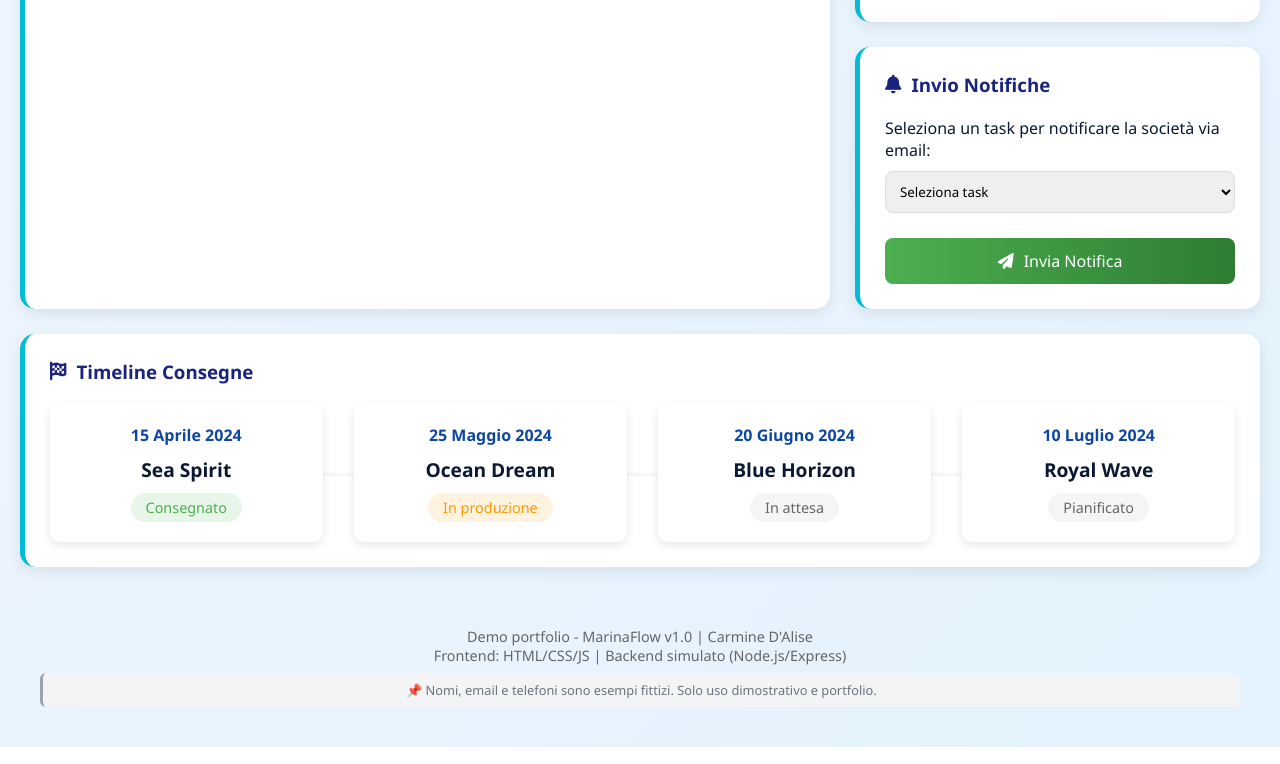
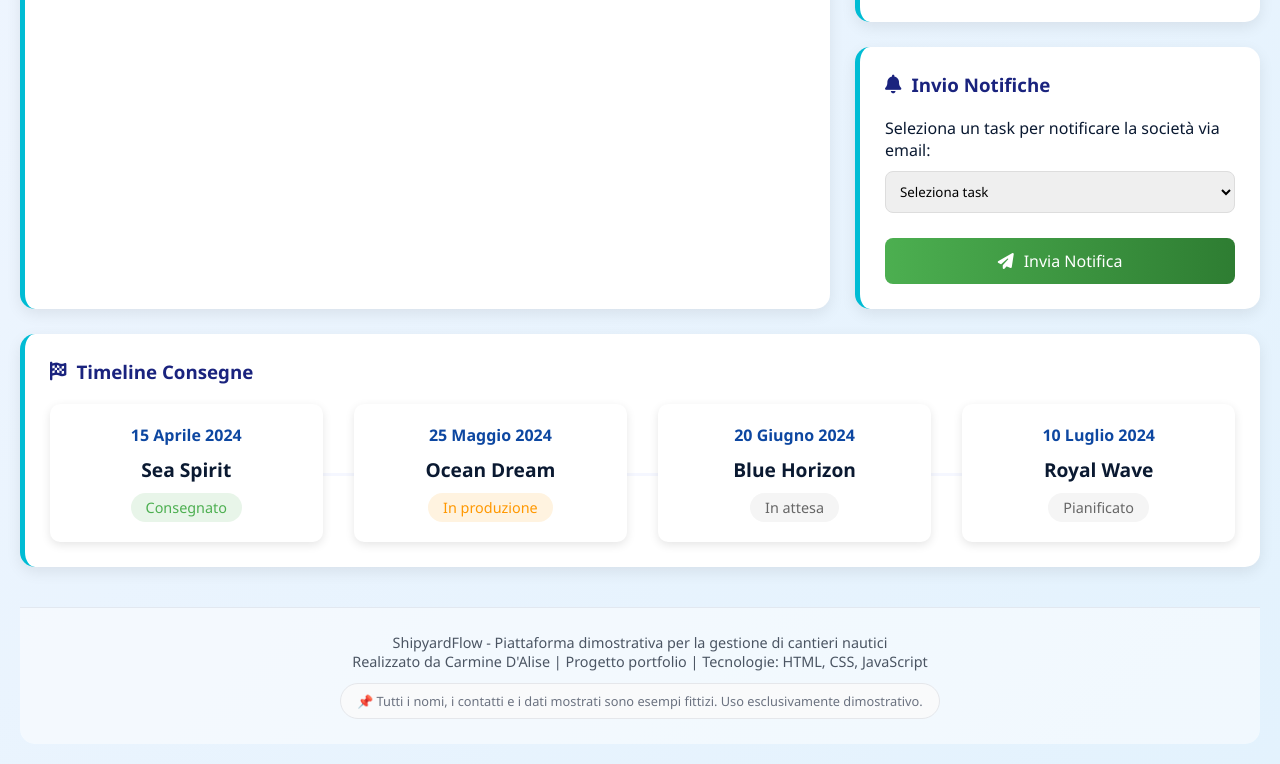
Before and after one commit to iacreatorcar/nauticgantt, a plain HTML site: page index.html in a window 1280 px wide. Shown: the part 1421-2185 px from the top of the page. Drawn offline with Linux system fonts and the light colour scheme.

Commit message:
refactor: cleaner footer and demo disclaimer

```diff
--- a/index.html
+++ b/index.html
@@ -302,19 +302,24 @@
         footer {
     text-align: center;
     margin-top: 40px;
-            padding: 20px;
-            color: #666;
+    padding: 25px 20px;
+    color: #4b5563;
     font-size: 0.9rem;
+    border-top: 1px solid #e2e8f0;
+    background: rgba(255,255,255,0.5);
+    border-radius: 0 0 15px 15px;
 }
 
 .note {
     font-size: 0.8rem;
     color: #6b7280;
-            background: #f3f4f6;
-            padding: 8px 12px;
-            border-radius: 6px;
-            border-left: 3px solid #9ca3af;
-            margin-top: 8px;
+    background: #f9fafb;
+    padding: 8px 16px;
+    border-radius: 20px;
+    border-left: none;
+    display: inline-block;
+    margin-top: 12px;
+    border: 1px solid #e5e7eb;
 }
 
         @media (max-width: 1200px) {
@@ -431,9 +436,9 @@
         </div>
 
         <footer>
-            <p>Demo portfolio - MarinaFlow v1.0 | Carmine D'Alise</p>
-            <p>Frontend: HTML/CSS/JS | Backend simulato (Node.js/Express)</p>
-            <p class="note">📌 Nomi, email e telefoni sono esempi fittizi. Solo uso dimostrativo e portfolio.</p>
+    <p>ShipyardFlow - Piattaforma dimostrativa per la gestione di cantieri nautici</p>
+    <p>Realizzato da Carmine D'Alise | Progetto portfolio | Tecnologie: HTML, CSS, JavaScript</p>
+    <p class="note">📌 Tutti i nomi, i contatti e i dati mostrati sono esempi fittizi. Uso esclusivamente dimostrativo.</p>
 </footer>
     </div>
 
```
Lines whose indentation alone changed are shown as unchanged.
